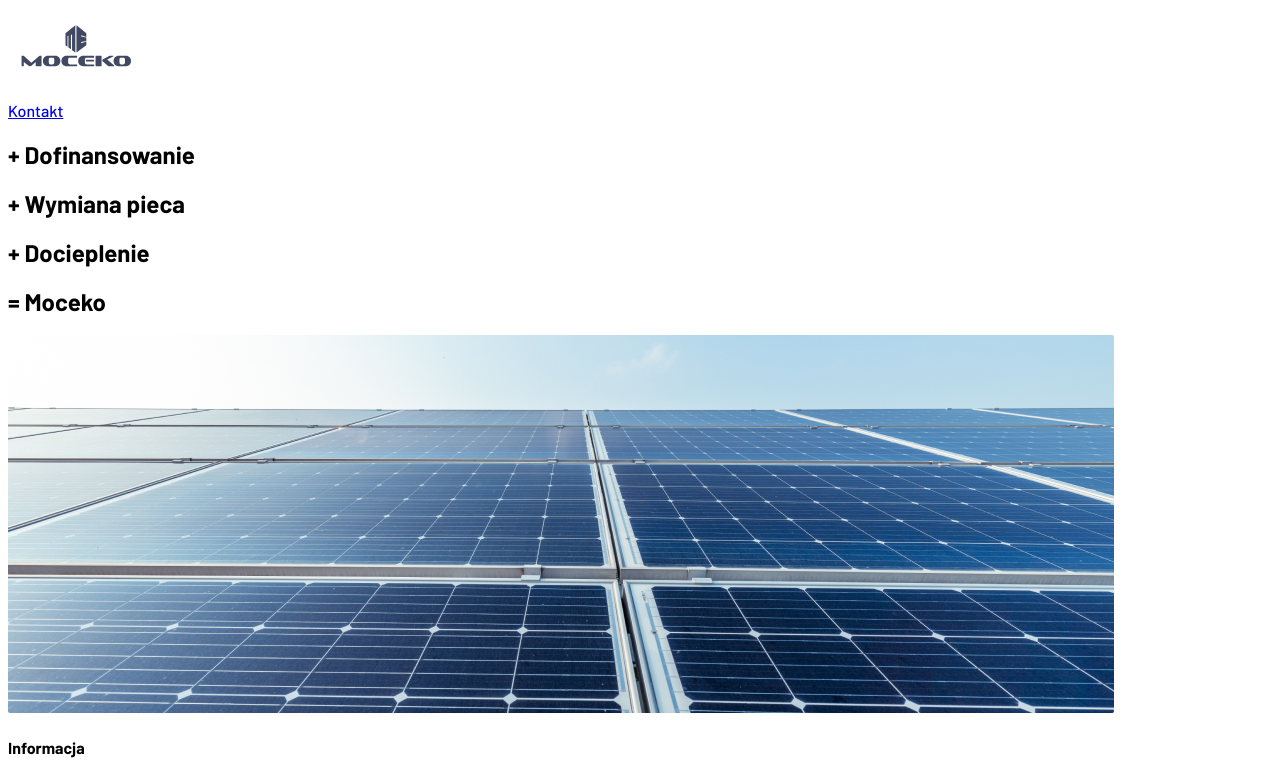
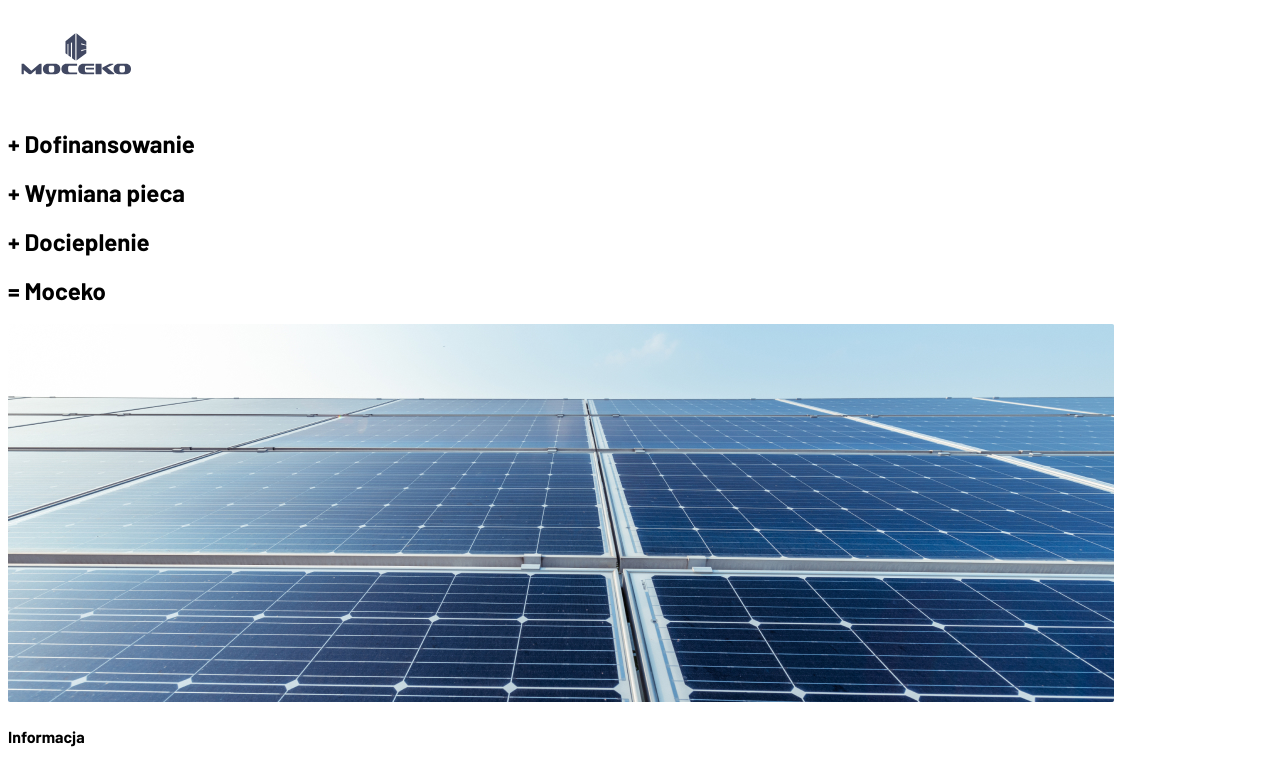
Before and after one commit to weblukas/Moceko, a website: page index.html in a window 1280 px wide. Shown: the top 764 px of the page. Drawn offline with Linux system fonts and the light colour scheme.

Commit message:
working on css

```diff
--- a/index.html
+++ b/index.html
@@ -14,8 +14,8 @@
 <body>
     <!--Header------------------>
     <div class="header">
-        <h1><img src="/assets/logo.svg" alt="Moceko" /></h1>
-        <a href="#kontakt">Kontakt</a>
+        <h1 class="header__heading"><img src="/assets/logo.svg" alt="Moceko" /></h1>
+        <a class="header__link" href="#kontakt">Kontakt</a>
     </div>
     <!--Main-------------------->
     <main>
--- a/style.scss
+++ b/scss/style.scss
@@ -15,6 +15,9 @@ html {
 *,*::after, *::before {
     box-sizing: inherit;
 }
+a {
+    text-decoration: none;
+}
 
 /*Styles*/
 body {
@@ -26,3 +29,15 @@ body {
     width: 50px;
     background-image: url(/assets/logo.svg);
 }
+
+.header {
+    display: flex;
+    align-content: space-between;
+
+    &__link {
+        display: block;
+        width: 118px;
+        height: 52px;
+        color: #fff;
+    }
+}
```
Also changed, not shown: package.json (added, +22 -0 lines), README.md, css/style.css, 3 other files.
